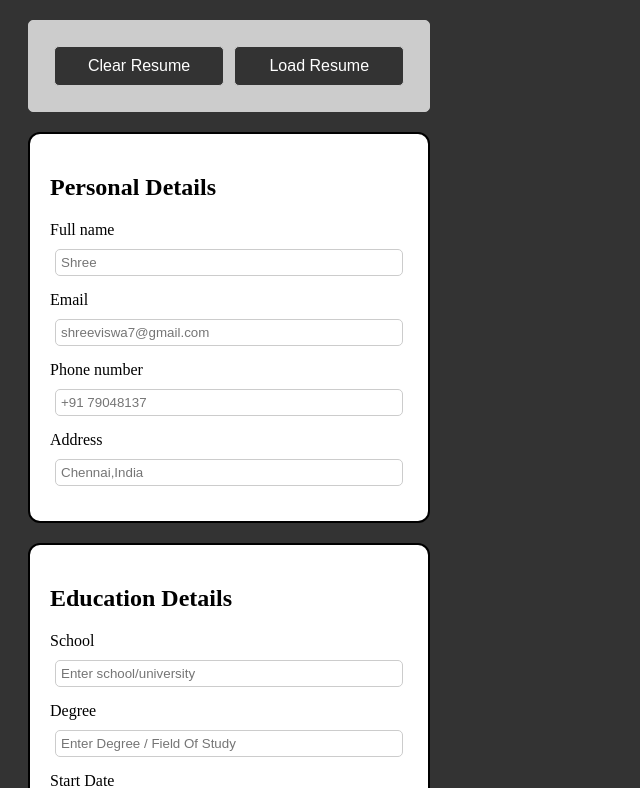
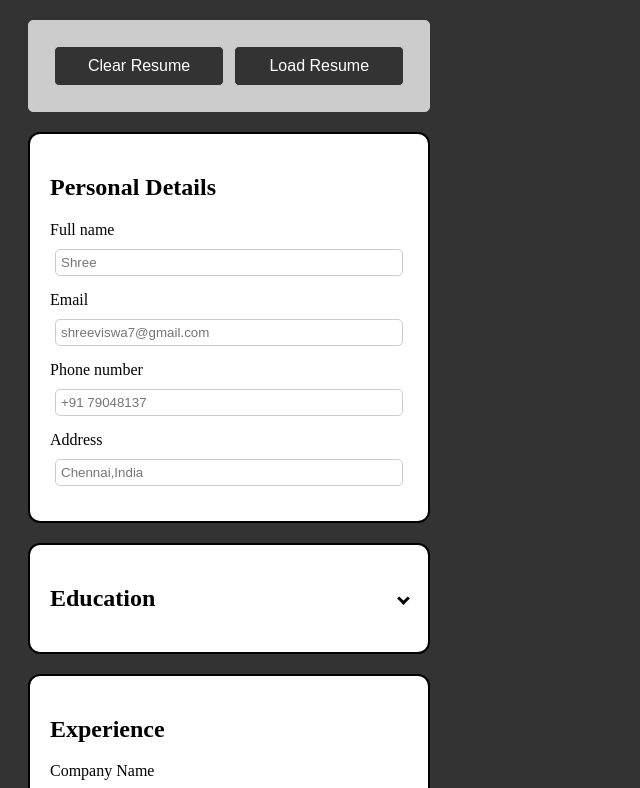
Before and after one commit to Shree-77/CvBuilder, a React (Vite) app: page / in a window 1280 px wide. Shown: the top 788 px of the page, without its empty margins (0-640 px from the left). Built offline with nearby package versions, Linux system fonts and the light colour scheme.

Commit message:
Education toggle added

```diff
--- a/src/Components/Buttons.jsx
+++ b/src/Components/Buttons.jsx
@@ -1,11 +1,11 @@
 /* eslint-disable react/prop-types */
 import "../styles/buttons.css"
 
-function Button({name}){
+function Button({classname,name , onClick}){
 
     return(
         <>
-        <button className="btn">{name}</button>
+        <button className={classname} onClick={onClick}>{name}</button>
         </>
     )
 
--- /dev/null
+++ b/src/Components/Education-Details/AddEducation.jsx
@@ -0,0 +1,34 @@
+import { useState } from "react";
+import "../../styles/edu.css"
+import Button from "../Buttons";
+import Education from "./EducationDetails";
+
+
+
+function AddEduction(){
+  const[isFormVisible ,setIsFormVisible]=useState(false);
+
+  const toggleFormVisibility=()=>{
+    setIsFormVisible(!isFormVisible);
+  }
+
+    return(
+        <>
+        {!isFormVisible && (
+          <div className="Details-Education">
+          <div className="Education-title">
+            <h2>Education</h2>
+           <Button classname="expand-btn"
+            name= {<i className="arrow down"></i>}
+            onClick={toggleFormVisibility}
+            />
+         </div>
+         </div>
+         )}
+
+        {isFormVisible && <Education onCancel={toggleFormVisibility}/>}
+        </>
+    )
+}
+
+export default AddEduction;
--- a/src/Components/EducationDetails.jsx
+++ b/src/Components/Education-Details/EducationDetails.jsx
@@ -1,7 +1,17 @@
-import InputField from "./InputField";
-import "../styles/details.css";
+/* eslint-disable react/prop-types */
+import InputField from "../InputField";
+import "../../styles/details.css";
+import "../../styles/edu.css"
+import Button from "../Buttons";
 
-function Education(){
+
+function clickSave(){
+
+}
+
+
+
+function Education({onCancel}){
     return (
         <>
         <div className="Details-Education">
@@ -12,6 +22,11 @@ function Education(){
         <InputField label="End Date" placeholder="Enter End Date" type="text"/>
         <InputField label="Location" placeholder="Enter Location" type="text"/>
 
+        <div className="edu-btn">
+            <Button name = "save" classname="btn" onClick={clickSave}/>
+            <Button name="cancel" classname="btn" onClick={onCancel}/>
+            <Button name="delete" classname="btn" onClick={onCancel}/>
+        </div>
         </div>
         </>
     )
--- a/src/Components/Form.jsx
+++ b/src/Components/Form.jsx
@@ -1,8 +1,9 @@
-import Education from "./EducationDetails"
+
 import Experience from "./Experience"
 import Operations from "./Operators"
 import Person from "./PersonDetails"
 import "../styles/form.css"
+import AddEduction from "./Education-Details/AddEducation"
 
 function Form() {
 
@@ -11,7 +12,7 @@ function Form() {
     <div className="Form">
        <Operations />
        <Person />
-       <Education />
+       <AddEduction />
        <Experience />
     </div>
     </>
--- a/src/Components/Operators.jsx
+++ b/src/Components/Operators.jsx
@@ -5,8 +5,8 @@ function Operations(){
     return(
         <>
         <div className="Operations">
-            <Button name = "Clear Resume"/>
-            <Button  name = "Load Resume"/>
+            <Button name = "Clear Resume" classname="btn" />
+            <Button  name = "Load Resume"classname="btn" />
         </div>
         </>
     )
--- /dev/null
+++ b/src/styles/edu.css
@@ -0,0 +1,27 @@
+.edu-btn{
+    display: flex;
+    justify-content: space-around;
+}
+
+.Education-title{
+    display: flex;
+    justify-content: space-between;
+}
+
+.expand-btn{
+    margin: 0;
+    padding: 0;
+    border: 0;
+    background-color: white;
+    cursor: pointer;
+}
+.arrow {
+    border: solid black;
+    border-width: 0 3px 3px 0;
+    display: inline-block;
+    padding: 3px;
+}
+.down {
+    transform: rotate(45deg);
+    -webkit-transform: rotate(45deg);
+}
```
